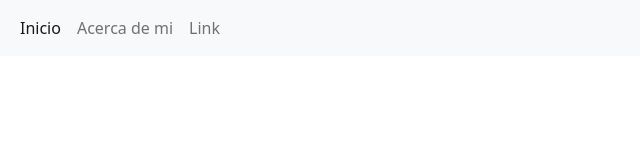
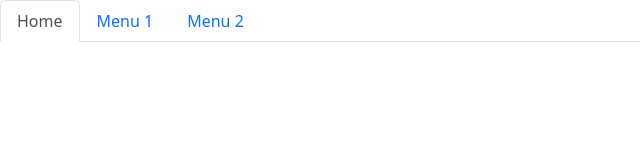
Before and after one commit to ShiibaDev/Technology-class-Spanish, a plain HTML site: page index.html in a window 1280 px wide. Shown: the whole page, without its empty margins (0-640 px from the left). Drawn offline with nearby package versions, Linux system fonts and the light colour scheme.

Commit message:
Fixed bug typo

```diff
--- a/index.html
+++ b/index.html
@@ -11,7 +11,7 @@
 </head>
 
 <body class="">
-   <nav class="navbar navbar-expand-sm bg-light link-dark navbar-light">
+   <!-- <nav class="navbar navbar-expand-sm navbar-light">
       <div class="container-fluid">
          <ul class="navbar-nav" role="tablist">
             <li class="nav-item">
@@ -25,13 +25,25 @@
             </li>
          </ul>
       </div>
-   </nav>
+   </nav> -->
 
-   <div class="tab-conent">
+   <ul class="nav nav-tabs" role="tablist">
+      <li class="nav-item">
+         <a class="nav-link active" data-bs-toggle="tab" href="#Inicio">Home</a>
+      </li>
+      <li class="nav-item">
+         <a class="nav-link" data-bs-toggle="tab" href="#about-myself">Menu 1</a>
+      </li>
+      <li class="nav-item">
+         <a class="nav-link" data-bs-toggle="tab" href="#menu2">Menu 2</a>
+      </li>
+   </ul>
+
+   <div class="tab-content">
       <div id="Inicio" class="tab-pane fade in active">
-         <div class="container-fluid p-5 bg-dark text-white text-center">
+         <div class="p-5 bg-dark text-white text-center">
             <h1>La historia del software</h1>
-            <p>Resize this responsive page to see the effect!</p>
+            <p>Por Carlos David, 4to A, Informatica</p>
          </div>
          <div class="container mt-5">
             <div class="row">
@@ -56,7 +68,7 @@
          </div>
       </div>
       <div id="about-myself" class="tab-pane fade">
-         <h3>Acerca de mi</h3>
+         <h3>Hola</h3>
       </div>
       <div id="internet-history" class="tab-pane fade"></div>
    </div>
```
